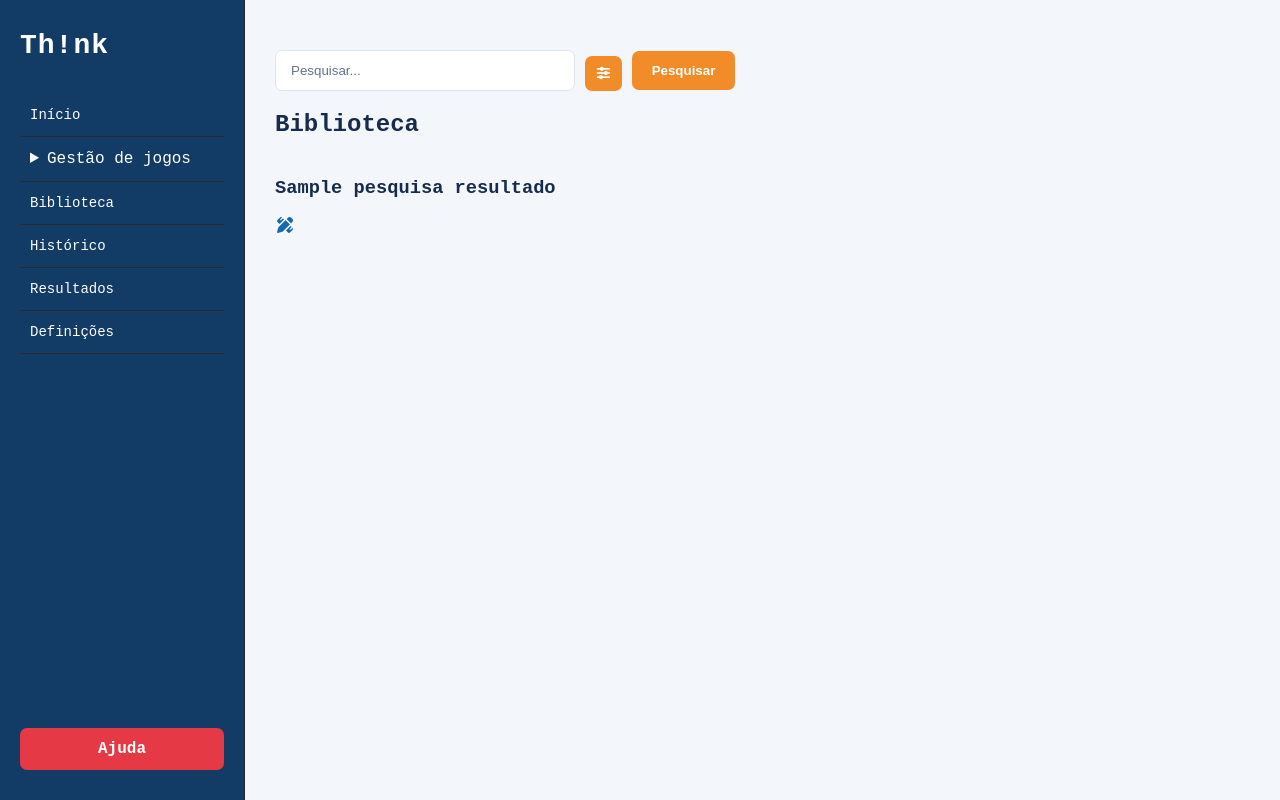
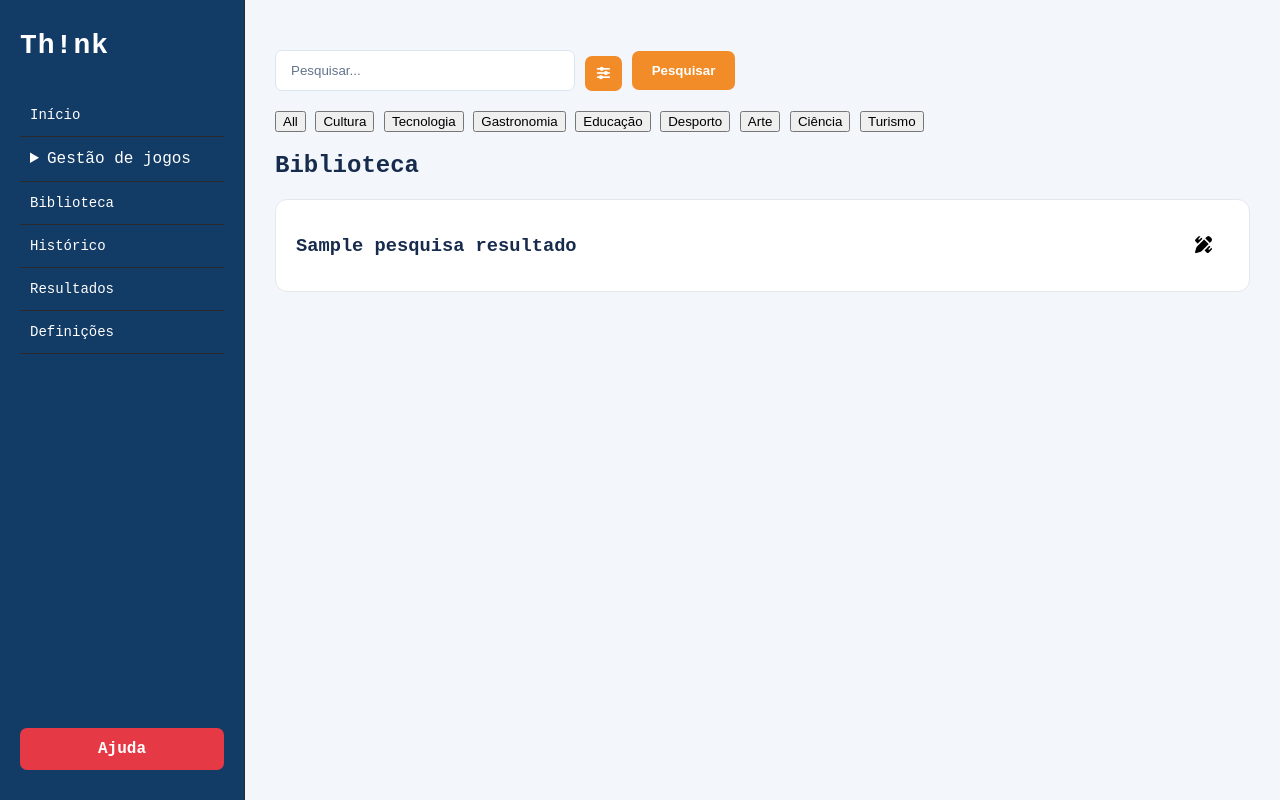
Before and after one commit to JeoveteSanza/RC1_6_Think, a PHP site: template public/views/organizador.php in a window 1280 px wide, after a click on "Biblioteca". Run offline with PHP 8.4, Linux system fonts and the light colour scheme; the template is opened without the code that fills it: most values are stand-ins (such as "Sample title", 1, 10 or a date in 2020).

Commit message:
Filtro concluido

```diff
--- a/public/css/styleOR.css
+++ b/public/css/styleOR.css
@@ -195,7 +195,7 @@ body {
   box-shadow: 0 0 0 3px rgba(23, 105, 170, 0.12);
 }
 
-.filtro{
+.filtro {
   padding: 10px 10px;
   margin-top: 25px;
   background: #f28c28;
@@ -219,7 +219,6 @@ body {
   font-weight: bold;
   transition: 0.3s;
 }
-
 
 /* Quando passas o rato no botão */
 .btn:hover {
@@ -493,6 +492,14 @@ body {
   justify-content: space-between;
 }
 
+.hidden {
+  display: none;
+}
+
+.filter-buttons {
+  margin-top: 20px;
+}
+
 @media (max-width: 900px) {
   .card-content {
     grid-template-columns: repeat(2, minmax(0, 1fr));
--- a/public/views/organizador.php
+++ b/public/views/organizador.php
@@ -63,7 +63,8 @@
                         <header class="card-header">
                             <h2>Participantes</h2>
                         </header>
-                        <p>10<p>
+                        <p>10
+                        <p>
                     </div>
 
                 </article>
@@ -120,6 +121,18 @@
                     <button class="btn" type="submit">Pesquisar</button>
                 </form>
             </div>
+            <div class="filter-buttons">
+                <button data-category="all" class="active">All</button>
+                <button data-category="Cultura">Cultura</button>
+                <button data-category="Tecnologia">Tecnologia</button>
+                <button data-category="Gastronomia">Gastronomia</button>
+                <button data-category="Educação">Educação</button>
+                <button data-category="Desporto">Desporto</button>
+                <button data-category="Arte">Arte</button>
+                <button data-category="Ciência">Ciência</button>
+                <button data-category="Turismo">Turismo</button>
+
+            </div>
             <h2>Biblioteca</h2>
             <?php if (empty($pesquisaResultado) && $pesquisa !== ''): ?>
 
@@ -132,7 +145,7 @@
 
                     <?php foreach ($pesquisaResultado as $jogo): ?>
 
-                        <div class="cartao-<?= $jogo['categoria'] ?>">
+                        <div class="cartao cartao-<?= $jogo['categoria'] ?>" data-category="<?= $jogo['categoria'] ?>">
                             <h3>
                                 <?= htmlspecialchars($jogo['nome']) ?>
                             </h3>
@@ -164,6 +177,10 @@
         const links = document.querySelectorAll('nav a');
         const secoes = document.querySelectorAll('main section');
 
+        const buttons = document.querySelectorAll('.filter-buttons button');
+        const items = document.querySelectorAll('.biblioteca-cartoes .cartao');
+
+        // Navegação entre secções
         function mostrarPagina(id) {
             secoes.forEach(secao => {
                 secao.hidden = secao.id !== id;
@@ -180,11 +197,39 @@
             if (!id || !document.querySelector('main section#' + id)) {
                 id = 'inicio';
             }
+
             mostrarPagina(id);
         }
 
         window.addEventListener('hashchange', trocarPagina);
         trocarPagina();
+
+        // Filtro por categorias
+        buttons.forEach(button => {
+            button.addEventListener('click', function(event) {
+                event.preventDefault();
+
+                // Atualizar botão ativo
+                buttons.forEach(btn => btn.classList.remove('active'));
+                this.classList.add('active');
+
+                const categoriaSelecionada = this.dataset.category;
+
+                // Filtrar cartões
+                items.forEach(item => {
+                    const categoriaJogo = item.dataset.category;
+
+                    if (
+                        categoriaSelecionada === 'all' ||
+                        categoriaJogo.trim().toLowerCase() === categoriaSelecionada.trim().toLowerCase()
+                    ) {
+                        item.style.display = 'flex';
+                    } else {
+                        item.style.display = 'none';
+                    }
+                });
+            });
+        });
     </script>
 
 </body>
```
Lines whose indentation alone changed are shown as unchanged.
